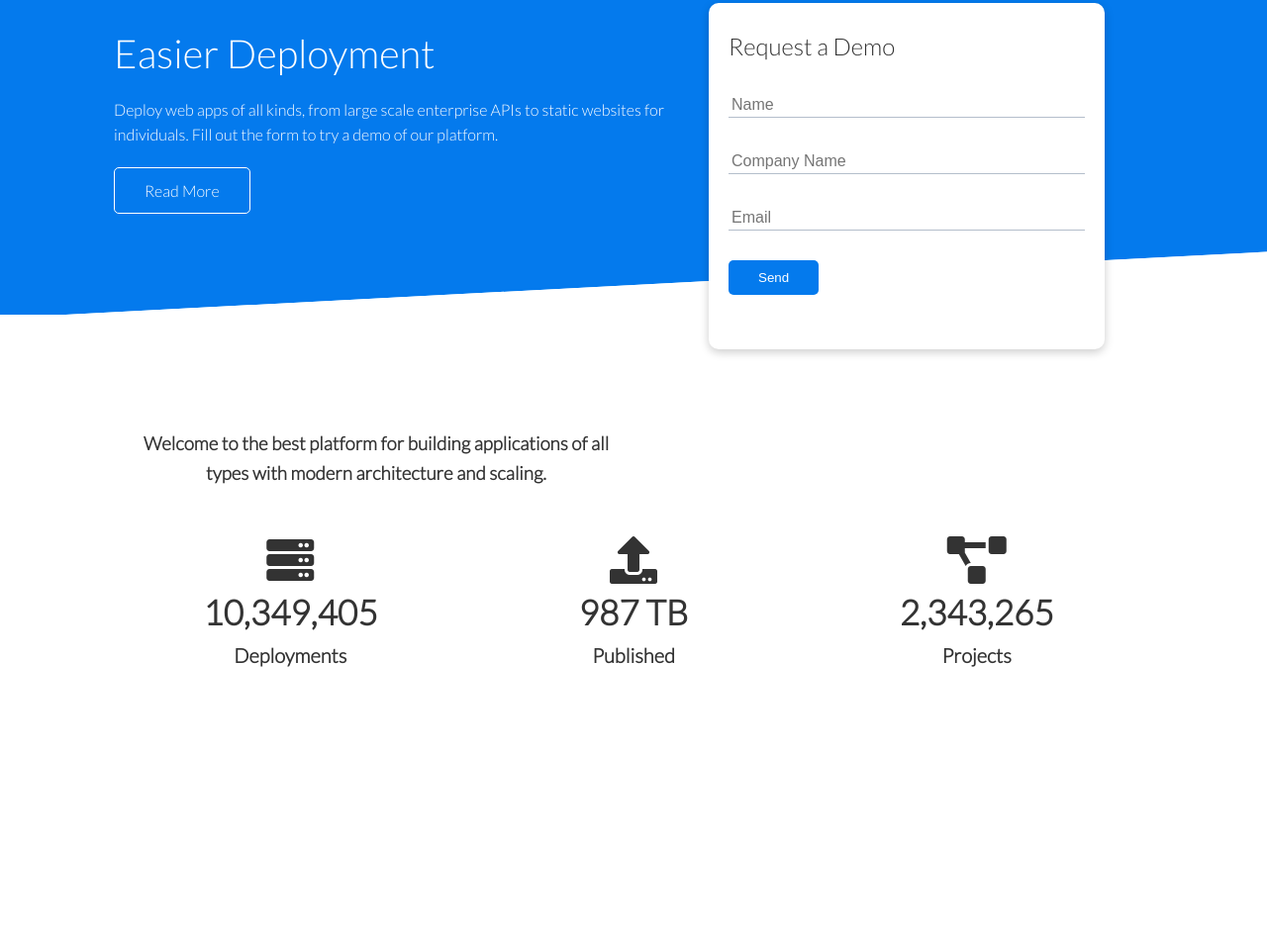
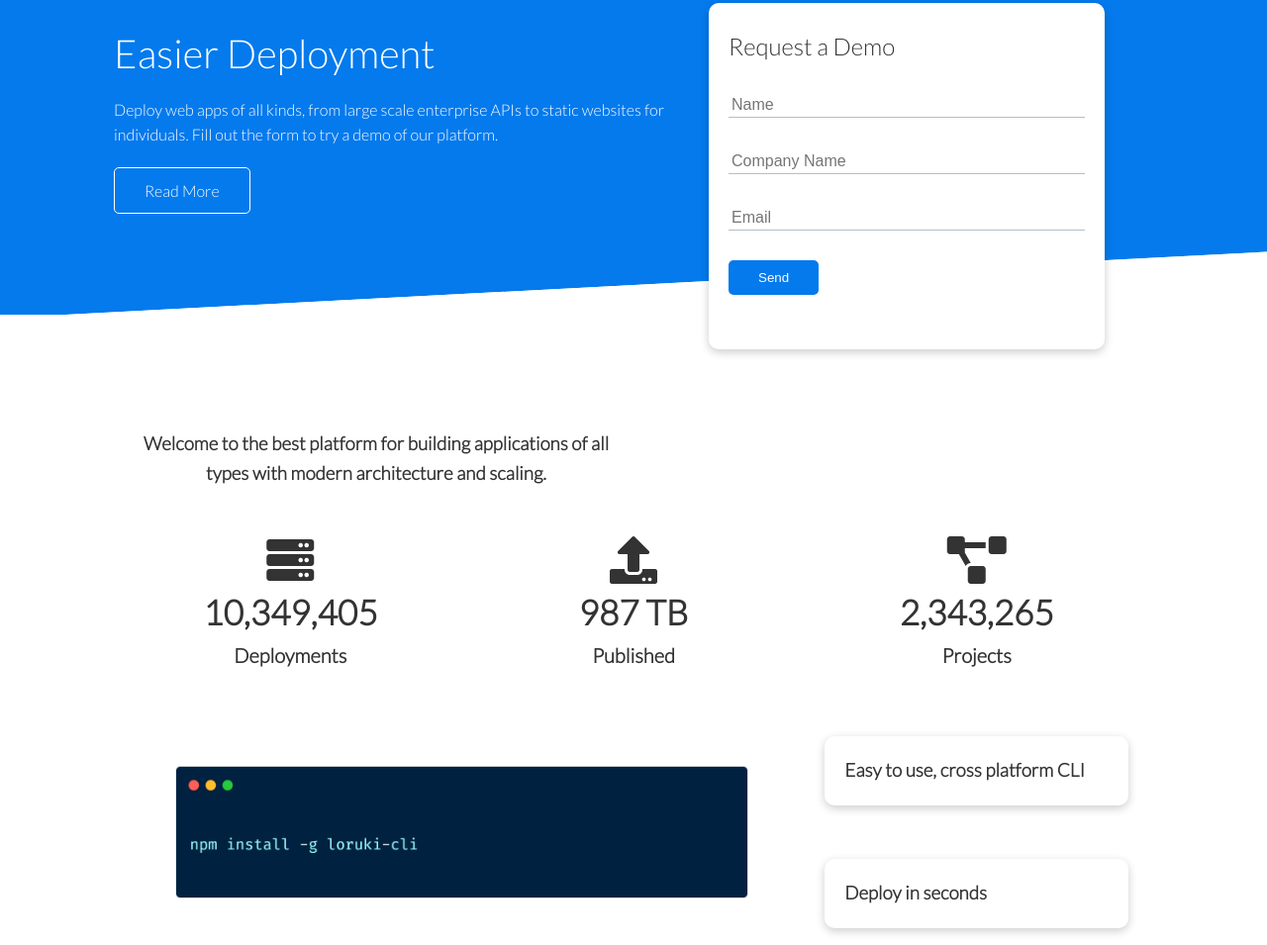
Before and after one commit to iphyokafor/loruki-app, a plain HTML site: page index.html in a window 1280 px wide. Shown: the part 152-1107 px from the top of the page at 99% size. Before the commit the page ends 878 px from the top, so only its background shows below. Drawn offline with Linux system fonts and the light colour scheme.

Commit message:
feat: add cli section

```diff
--- a/css/style.css
+++ b/css/style.css
@@ -151,3 +151,16 @@ img {
     font-size: 20px;
     font-weight: bold;
 }
+
+
+/* CLI */
+
+.cli .grid {
+    grid-template-columns: repeat(3, 1fr);
+    grid-template-rows: repeat(2, 1fr);
+}
+
+.cli .grid>*:first-child {
+    grid-column: 1 / span 2;
+    grid-row: 1 / span 2;
+}
--- a/index.html
+++ b/index.html
@@ -80,6 +80,19 @@
             </div>
         </div>
     </section>
+
+    <!-- Cli -->
+    <section class="cli">
+        <div class="container grid">
+            <img src="images/cli.png" alt="" />
+            <div class="card">
+                <h3>Easy to use, cross platform CLI</h3>
+            </div>
+            <div class="card">
+                <h3>Deploy in seconds</h3>
+            </div>
+        </div>
+    </section>
 </body>
 
 </html>
```
Also changed, not shown: images/cli.png (added), images/cloud.png (added), images/docs.png (added), images/favicon.png (added), images/logos/clojure.png (added), images/logos/csharp.png (added), images/logos/go.png (added), images/logos/node.png (added), images/logos/php.png (added), images/logos/python.png (added), images/logos/ruby.png (added), images/logos/scala.png (added), images/npm.png (added), images/server.png (added), 1 more files, 1 other file.
